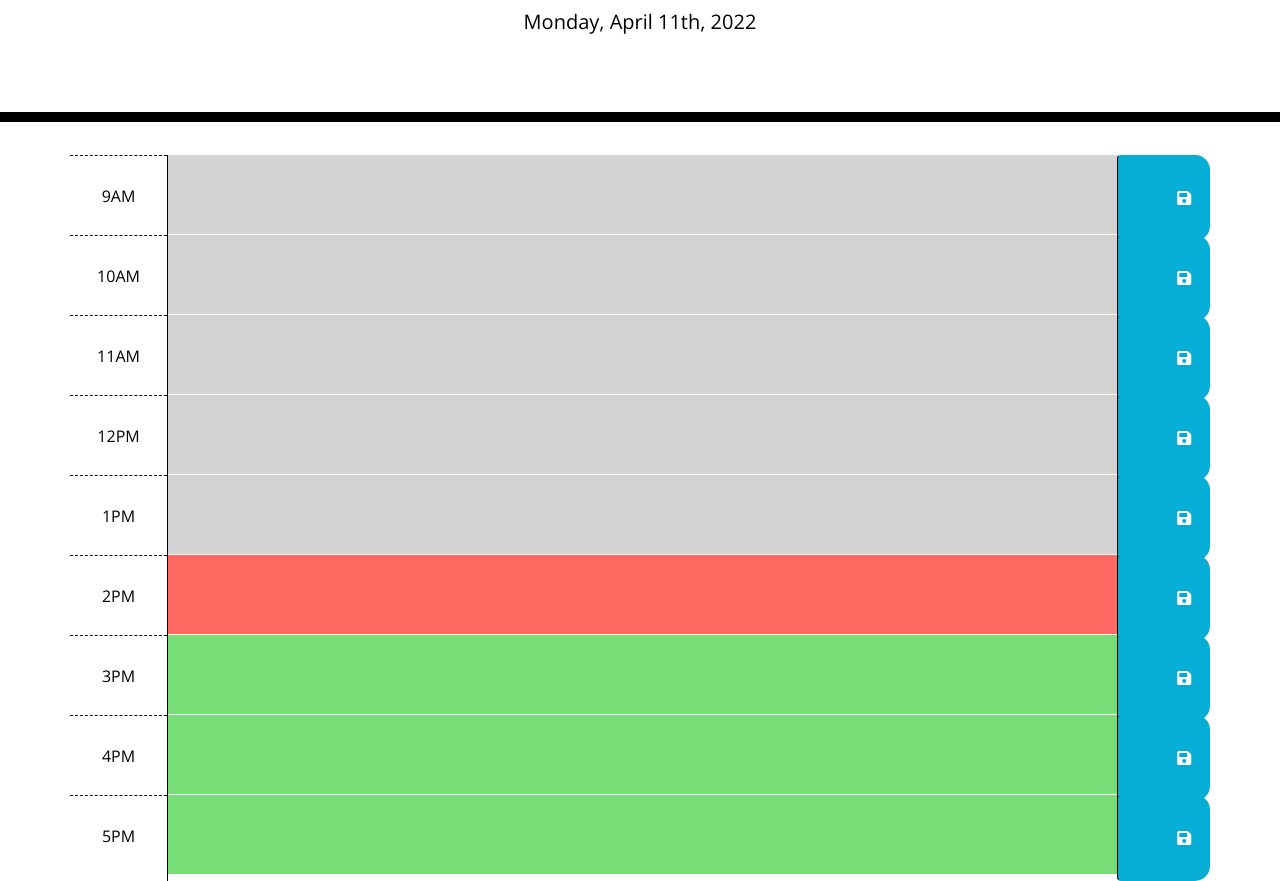
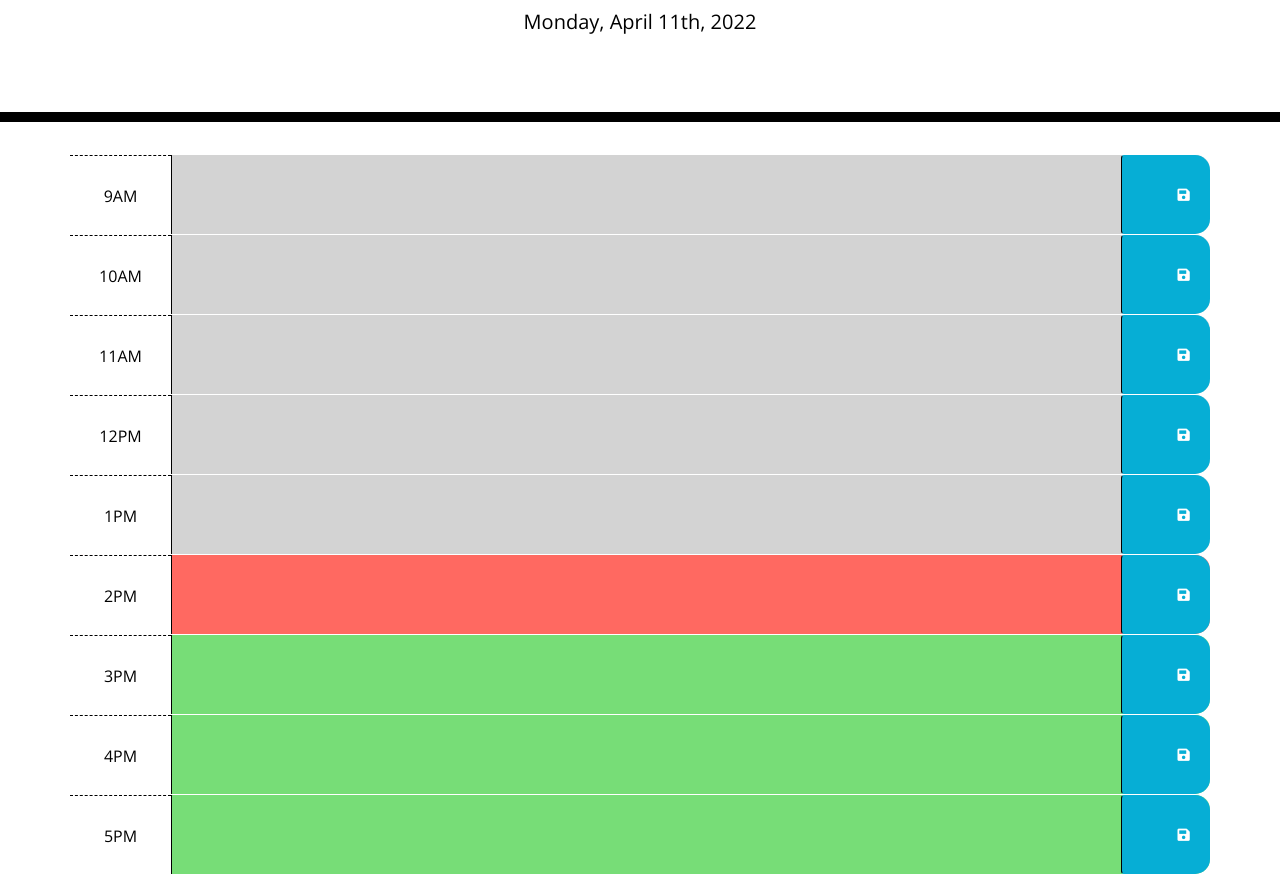
Before and after one commit to justjulio95/calendar-project, a plain HTML site: page index.html in a window 1280 px wide. Shown: the part 182-1063 px from the top of the page. Drawn offline with nearby package versions, Linux system fonts and the light colour scheme; a web font is replaced by a local one.

Commit message:
fixed up some bootstrap elements.

```diff
--- a/index.html
+++ b/index.html
@@ -24,91 +24,91 @@
     <div class="container">
       <!--9 O'CLOCK BLOCK-->
       <div id="9" class="row time-block">
-        <div class="col hour">
+        <div class="col-2 col-md hour">
           9AM
         </div>
-        <textarea class="col-10 description"></textarea>
-        <button class="col btn saveBtn">
+        <textarea class="col-8 col-md-9 col-lg-10 description"></textarea>
+        <button class="col-2 col-md btn btn-sm saveBtn">
           <i class="fas fa-save"></i>
         </button>
       </div>
       <!--10 O'CLOCK BLOCK-->
       <div id="10" class="row time-block">
-        <div class="col hour">
+        <div class="col-2 col-md hour">
           10AM
         </div>
-        <textarea class="col-10 description"></textarea>
-        <button class="col btn saveBtn">
+        <textarea class="col-8 col-md-9 col-lg-10 description"></textarea>
+        <button class="col-2 col-md btn btn-sm saveBtn">
           <i class="fas fa-save"></i>
         </button>
       </div>
       <!--11 O'CLOCK BLOCK-->
       <div id="11" class="row time-block">
-        <div class="col hour">
+        <div class="col-2 col-md hour">
           11AM
         </div>
-        <textarea class="col-10 description"></textarea>
-        <button class="col btn saveBtn">
+        <textarea class="col-8 col-md-9 col-lg-10 description"></textarea>
+        <button class="col-2 col-md btn btn-sm saveBtn">
           <i class="fas fa-save"></i>
         </button>
       </div>
       <!--12 O'CLOCK BLOCK-->
       <div id="12" class="row time-block">
-        <div class="col hour">
+        <div class="col-2 col-md hour">
           12PM
         </div>
-        <textarea class="col-10 description"></textarea>
-        <button class="col btn saveBtn">
+        <textarea class="col-8 col-md-9 col-lg-10 description"></textarea>
+        <button class="col-2 col-md btn btn-sm saveBtn">
           <i class="fas fa-save"></i>
         </button>
       </div>
       <!--1 O'CLOCK BLOCK-->
       <div id="13" class="row time-block">
-        <div class="col hour">
+        <div class="col-2 col-md hour">
           1PM
         </div>
-        <textarea class="col-10 description"></textarea>
-        <button class="col btn saveBtn">
+        <textarea class="col-8 col-md-9 col-lg-10 description"></textarea>
+        <button class="col-2 col-md btn btn-sm saveBtn">
           <i class="fas fa-save"></i>
         </button>
       </div>
       <!--2 O'CLOCK BLOCK-->
       <div id="14" class="row time-block">
-        <div class="col hour">
+        <div class="col-2 col-md hour">
           2PM
         </div>
-        <textarea class="col-10 description"></textarea>
-        <button class="col btn saveBtn">
+        <textarea class="col-8 col-md-9 col-lg-10 description"></textarea>
+        <button class="col-2 col-md btn btn-sm saveBtn">
           <i class="fas fa-save"></i>
         </button>
       </div>
       <!--3 O'CLOCK BLOCK-->
       <div id="15" class="row time-block">
-        <div class="col hour">
+        <div class="col-2 col-md hour">
           3PM
         </div>
-        <textarea class="col-10 description"></textarea>
-        <button class="col btn saveBtn">
+        <textarea class="col-8 col-md-9 col-lg-10 description"></textarea>
+        <button class="col-2 col-md btn btn-sm saveBtn">
           <i class="fas fa-save"></i>
         </button>
       </div>
       <!--4 O'CLOCK BLOCK-->
       <div id="16" class="row time-block">
-        <div class="col hour">
+        <div class="col-2 col-md hour">
           4PM
         </div>
-        <textarea class="col-10 description"></textarea>
-        <button class="col btn saveBtn">
+        <textarea class="col-8 col-md-9 col-lg-10 description"></textarea>
+        <button class="col-2 col-md btn btn-sm saveBtn">
           <i class="fas fa-save"></i>
         </button>
       </div>
       <!--5 O'CLOCK BLOCK-->
       <div id="17" class="row time-block">
-        <div class="col hour">
+        <div class="col-2 col-md hour">
           5PM
         </div>
-        <textarea class="col-10 description"></textarea>
-        <button class="col btn saveBtn">
+        <textarea class="col-8 col-md-9 col-lg-10 description"></textarea>
+        <button class="col-2 col-md btn btn-sm saveBtn">
           <i class="fas fa-save"></i>
         </button>
       </div>
```
